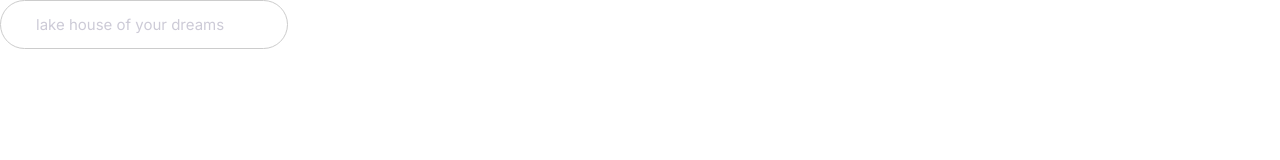
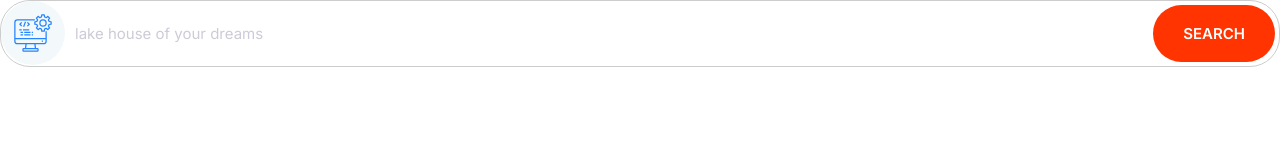
Before and after one commit to meganreneethompson/megify, a plain HTML site: page index.html in a window 1280 px wide. Drawn offline with Linux system fonts and the light colour scheme.

Commit message:
Input with button + icon options

```diff
--- a/CSS/style.css
+++ b/CSS/style.css
@@ -4,6 +4,8 @@
     --color-headings: #1b0760;
     --color-primary: #2584ff;
     --color-secondary: #00d9ff;
+    --color-border: #ccc;
+    --border-radius: 30px;
 }
     *,
     *::after,
@@ -231,8 +233,8 @@ height: 40px;
 /* Inputs */
 
 .input {
-    border-radius: 30px;
-    border: 1px solid #ccc;
+    border-radius: var(--border-radius);
+    border: 1px solid var(--color-border);
     color: var(--color-headings);
     font-size: 2rem;
     outline: 0;
@@ -248,3 +250,23 @@ height: 40px;
         font-size: 1.5rem;
     }
 }
+
+.input-group {
+    border: 1px solid var(--color-border);
+    border-radius: var(--border-radius);
+    display: flex;
+}
+
+.input-group .input {
+    border: 0;
+    flex-grow: 1;
+    padding: 1.5rem 1rem;
+}
+
+.input-group .btn {
+    margin: 4px;
+}
+
+@media screen and (min-width 1024px) {
+    .input { }
+}
--- a/index.html
+++ b/index.html
@@ -12,6 +12,15 @@
     <title>Megify</title>
   </head>
   <body>
-    <input type="text" class="input" placeholder="lake house of your dreams" />
+
+    <div class="input-group">
+      <span class="icon-container">
+      </svg><svg class="icon icon--primary">
+        <use xlink:href="images/sprite.svg#computer"></use>
+      </span>
+      <input type="text" class="input" placeholder="lake house of your dreams"/>
+    <button class="btn btn--accent">Search</button>
+
+  </div>
   </body>
 </html>
```
Also changed, not shown: components/inputs.html (+20 -0 lines).
